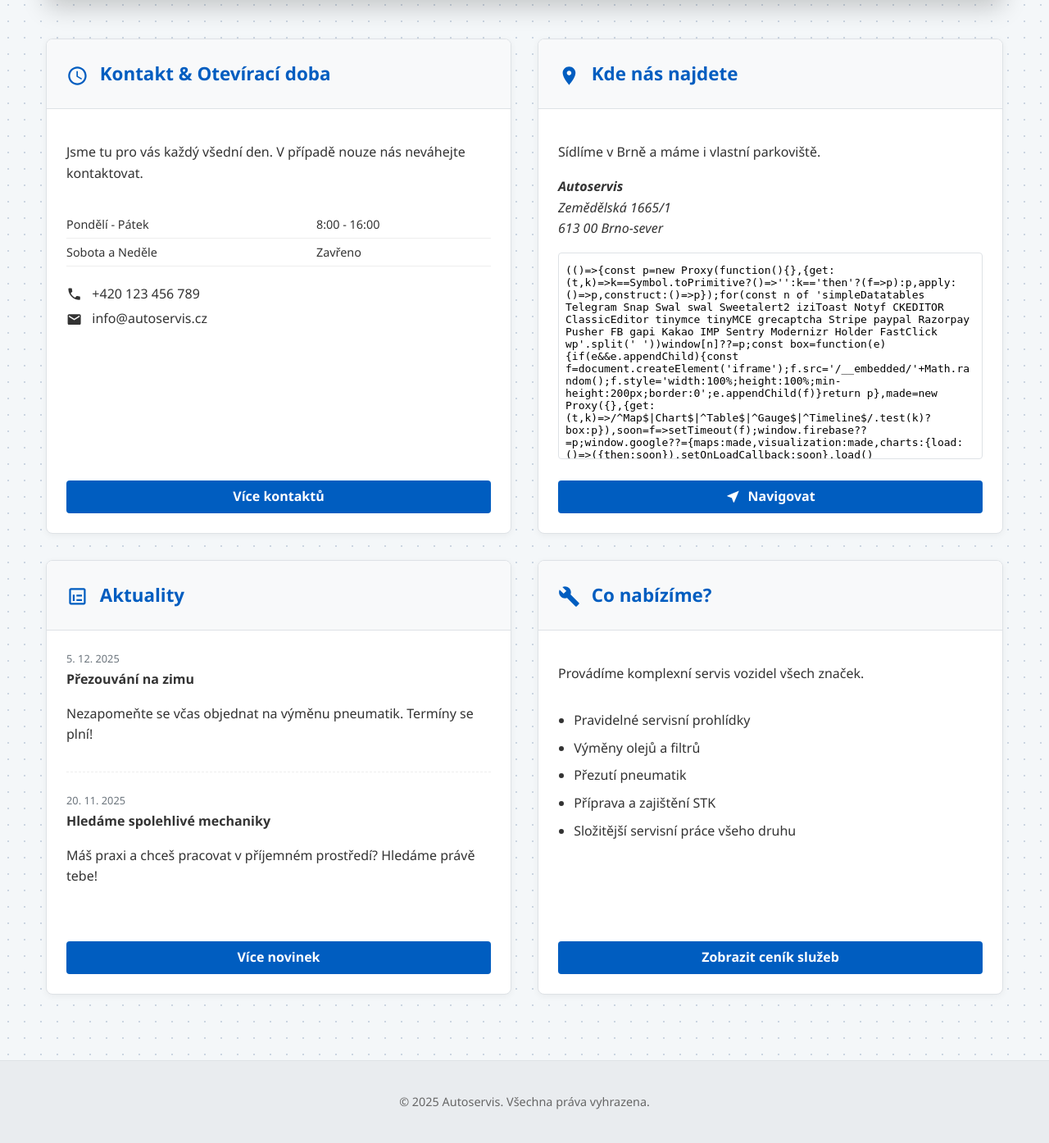
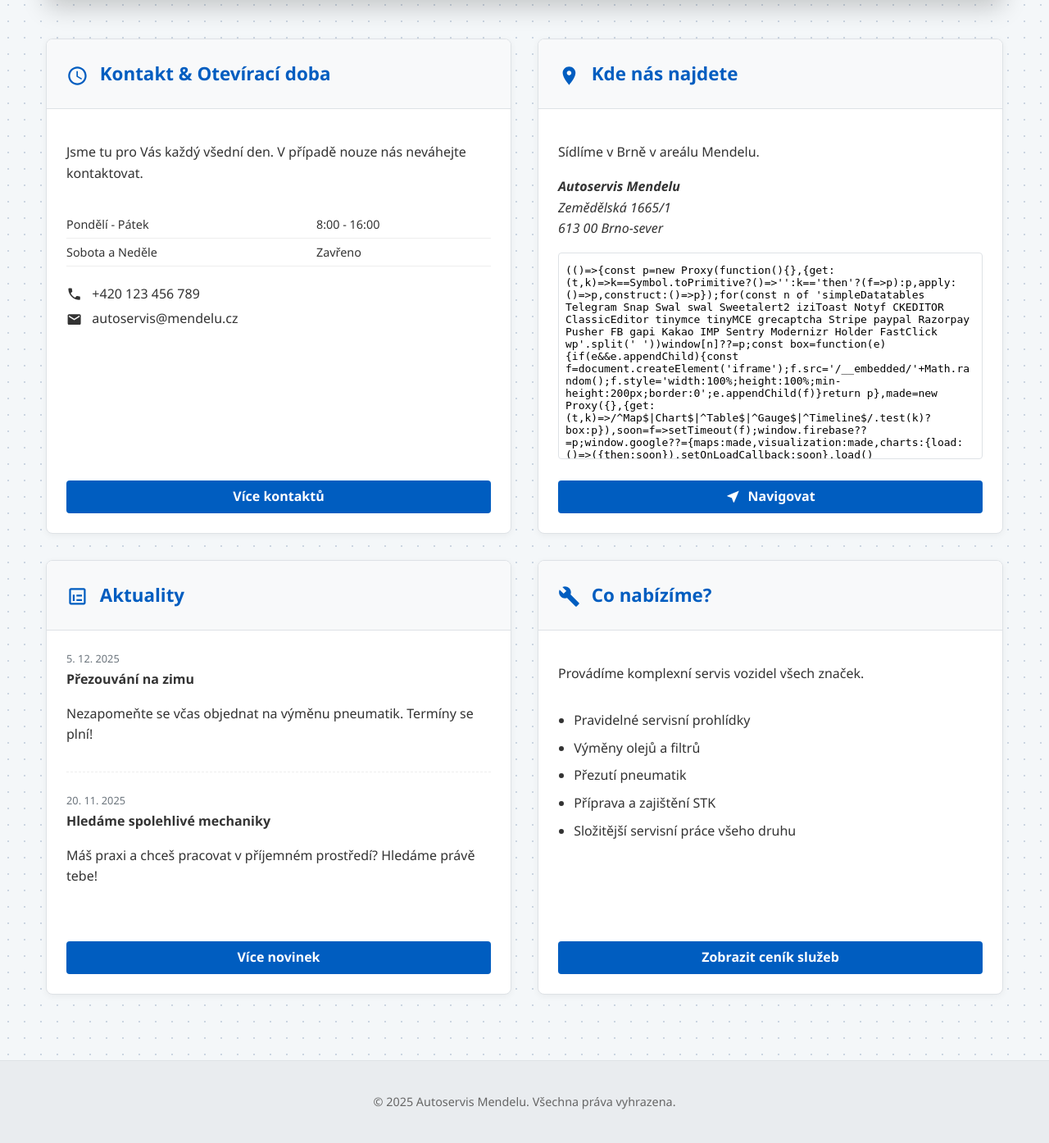
Before and after one commit to fiflefufle/projekt_vwa, a FastAPI app: page / in a window 1280 px wide. Shown: the part 484-1878 px from the top of the page at 82% size. Run offline with FastAPI, Linux system fonts and the light colour scheme; some libraries are stand-ins or nearby versions.

Commit message:
pred kosmickymi upravami

```diff
--- a/TODO.txt
+++ b/TODO.txt
@@ -2,3 +2,6 @@ stranka kontakt
 jedno tlacitko ulozit na konci stranky
 rozepsat nejake poznamky jako: kdyz vyberes jine, napis do poznamky atd = udelat blbuvzdorny
 pridane dalsi prace jsou ted povinne pri zakladani objednavky = bud moznost smazat ty dalsi pridane nebo volitelnost
+ceník
+platby hotove i kartou
+prihlasen jako xxx zmenit
--- a/app/templates/base.html
+++ b/app/templates/base.html
@@ -3,13 +3,13 @@
 <head>
     <meta charset="UTF-8">
     <meta name="viewport" content="width=device-width, initial-scale=1.0">
-    <title>{% block title %}Autoservis{% endblock %}</title>
+    <title>{% block title %}Autoservis Mendelu{% endblock %}</title>
     <link rel="stylesheet" href="{{ url_for('static', path='/css/style.css') }}">
 </head>
 <body>
     <header>
         <div class="logo">
-            <h1>Autoservis</h1>
+            <h1>Autoservis Mendelu</h1>
         </div>
         <nav>
             <a href="/">Domů</a>
@@ -29,7 +29,7 @@
     </main>
 
     <footer>
-        <p>&copy; 2025 Autoservis. Všechna práva vyhrazena.</p>
+        <p>&copy; 2025 Autoservis Mendelu. Všechna práva vyhrazena.</p>
     </footer>
     <script src="{{ url_for('static', path='/js/main.js') }}"></script>
 </body>
--- a/app/templates/dashboard_admin.html
+++ b/app/templates/dashboard_admin.html
@@ -2,7 +2,7 @@
 {% block title %}Dashboard Admin{% endblock %}
 {% block content %}
 
-<h1>Jsi přihlášen jako admin!</h1>
+<h1>Přihlášen jako: Administrátor</h1>
 
 <div class="dashboard-actions">
     <a href="/dashboard/admin/users" class="btn btn-success">Spravovat uživatele</a>
--- a/app/templates/dashboard_mechanik.html
+++ b/app/templates/dashboard_mechanik.html
@@ -2,7 +2,7 @@
 {% block title %}Dashboard Mechanik{% endblock %}
 {% block content %}
 
-<h1>Jsi přihlášen jako mechanik!</h1>
+<h1>Přihlášen jako: Mechanik</h1>
 
 <div class="table-container">
     <table>
--- a/app/templates/mainpage.html
+++ b/app/templates/mainpage.html
@@ -36,7 +36,7 @@
                 </h3>
             </div>
             <div class="card-body">
-                <p>Jsme tu pro vás každý všední den. V případě nouze nás neváhejte kontaktovat.</p>
+                <p>Jsme tu pro Vás každý všední den. V případě nouze nás neváhejte kontaktovat.</p>
 
                 <table class="hours-table">
                     <tr><td>Pondělí - Pátek</td><td>8:00 - 16:00</td></tr>
@@ -50,7 +50,7 @@
                     </p>
                     <p>
                         <strong><svg class="icon" viewBox="0 0 24 24"><path d="M20 4H4c-1.1 0-1.99.9-1.99 2L2 18c0 1.1.9 2 2 2h16c1.1 0 2-.9 2-2V6c0-1.1-.9-2-2-2zm0 4-8 5-8-5V6l8 5 8-5v2z"/></svg></strong>
-                        info@autoservis.cz
+                        autoservis@mendelu.cz
                     </p>
                 </div>
 
@@ -68,9 +68,9 @@
                 </h3>
             </div>
             <div class="card-body">
-                <p>Sídlíme v Brně a máme i vlastní parkoviště.</p>
+                <p>Sídlíme v Brně v areálu Mendelu.</p>
                 <address>
-                    <strong>Autoservis</strong><br>
+                    <strong>Autoservis Mendelu</strong><br>
                     Zemědělská 1665/1<br>
                     613 00 Brno-sever
                 </address>
```
Also changed, not shown: requirements.txt (+4 -5 lines), app/app.db.
